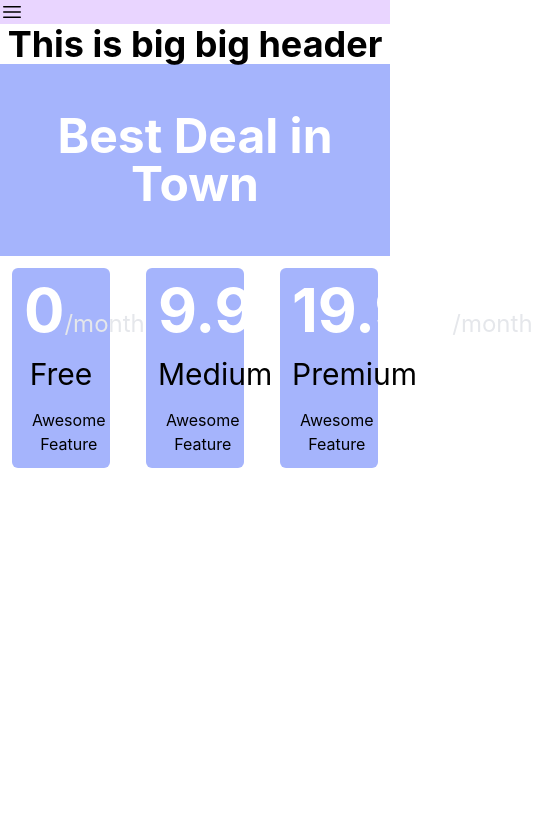
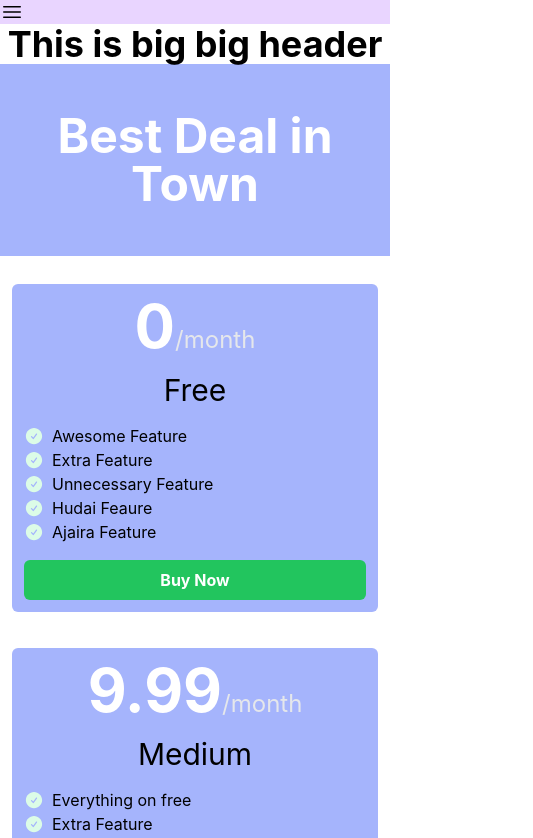
Before and after one commit to mostafizur610/price-club-react--tailwind, a React (Create React App) app: page / in a window 390 px wide. Shown: the top 838 px of the page, 533 px wide, since content can reach past the window. Built offline with nearby package versions, Linux system fonts and the light colour scheme.

Commit message:
feature details added and responsive

```diff
--- /dev/null
+++ b/src/Components/Feature/Feature.js
@@ -0,0 +1,13 @@
+import React from 'react';
+import { CheckCircleIcon } from '@heroicons/react/24/solid'
+
+const Feature = ({ feature }) => {
+    return (
+        <div className='flex items-center'>
+            <CheckCircleIcon className="h-5 w-5 text-green-100" />
+            <p className='ml-2'>{feature}</p>
+        </div>
+    );
+};
+
+export default Feature;
--- a/src/Components/NavBar/Pricing/Pricing.js
+++ b/src/Components/NavBar/Pricing/Pricing.js
@@ -14,7 +14,7 @@ const Pricing = () => {
         },
         {
             id: 2, name: 'Medium', price: 9.99, features: [
-                'Awesome Feature',
+                'Everything on free',
                 'Extra Feature',
                 'Unnecessary Feature',
                 'Hudai Feaure',
@@ -23,7 +23,7 @@ const Pricing = () => {
         },
         {
             id: 3, name: 'Premium', price: 19.99, features: [
-                'Awesome Feature',
+                'Everything on premium',
                 'Extra Feature',
                 'Unnecessary Feature',
                 'Hudai Feaure',
@@ -34,7 +34,7 @@ const Pricing = () => {
     return (
         <div>
             <h2 className='text-5xl font-bold bg-indigo-300 p-12 text-white'>Best Deal in Town</h2>
-            <div className='grid grid-cols-3 gap-3'>
+            <div className='grid md:grid-cols-3 gap-3 mt-4'>
                 {
                     pricingOption.map(option => <PriceOption key={option.id}
                         option={option}>
--- a/src/Components/PriceOption/PriceOption.js
+++ b/src/Components/PriceOption/PriceOption.js
@@ -1,7 +1,9 @@
 import React from 'react';
-import { CheckCircleIcon } from '@heroicons/react/24/solid'
+import Feature from '../Feature/Feature';
+
 
 const PriceOption = ({ option }) => {
+    const { features } = option;
     return (
         <div className=''>
             <div className='bg-indigo-300 m-3 rounded-md p-3'>
@@ -10,10 +12,12 @@ const PriceOption = ({ option }) => {
                     <span className='text-2xl text-gray-200'>/month</span>
                 </h3>
                 <p className='text-3xl my-4'>{option.name}</p>
-                <div className='flex items-center'>
-                    <CheckCircleIcon className="h-5 w-5 text-green-100" />
-                    <p className='ml-2'>Awesome Feature</p>
-                </div>
+                {
+                    features.map((feature, idx) => <Feature
+                        key={idx} feature={feature}>
+                    </Feature>)
+                }
+                <button className='bg-green-500 w-full rounded-md mt-4 py-2 text-white font-bold'>Buy Now</button>
             </div>
         </div>
     );
```
